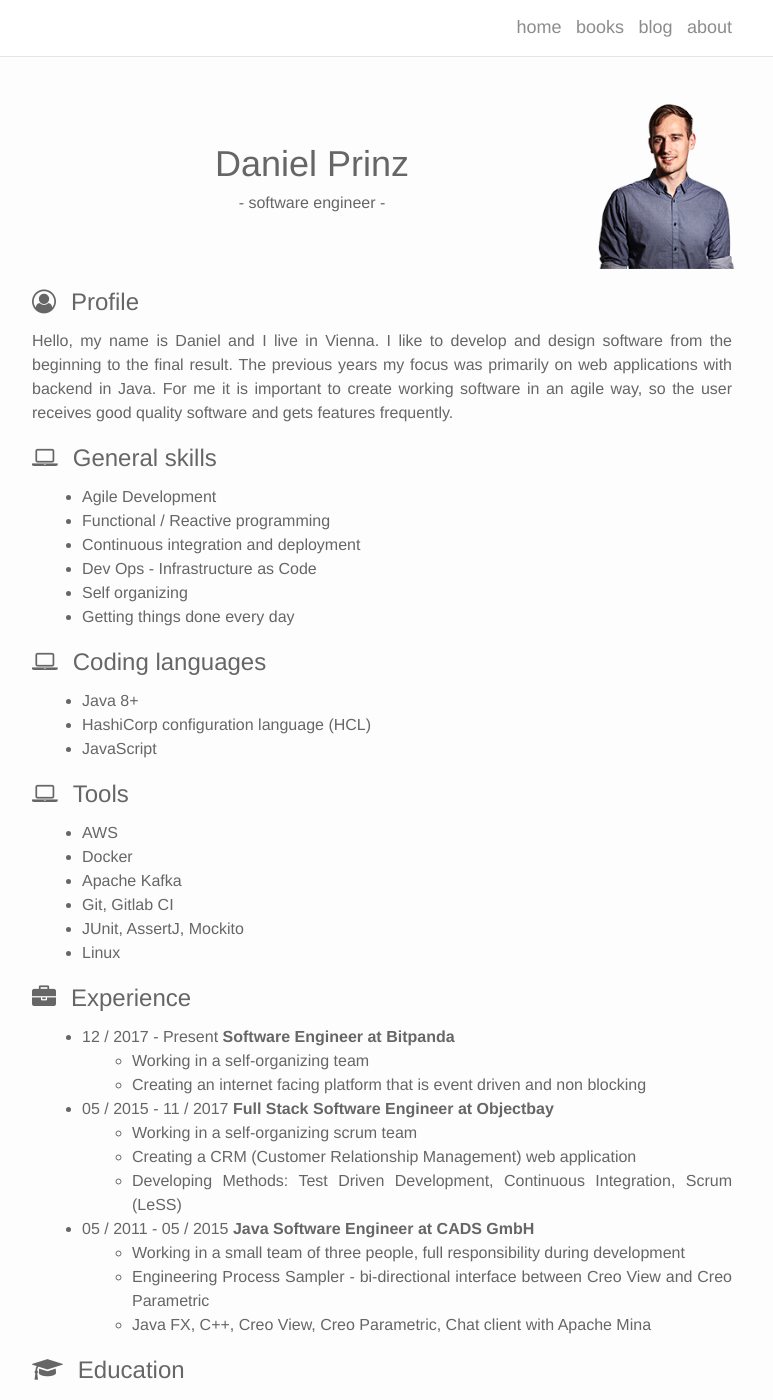
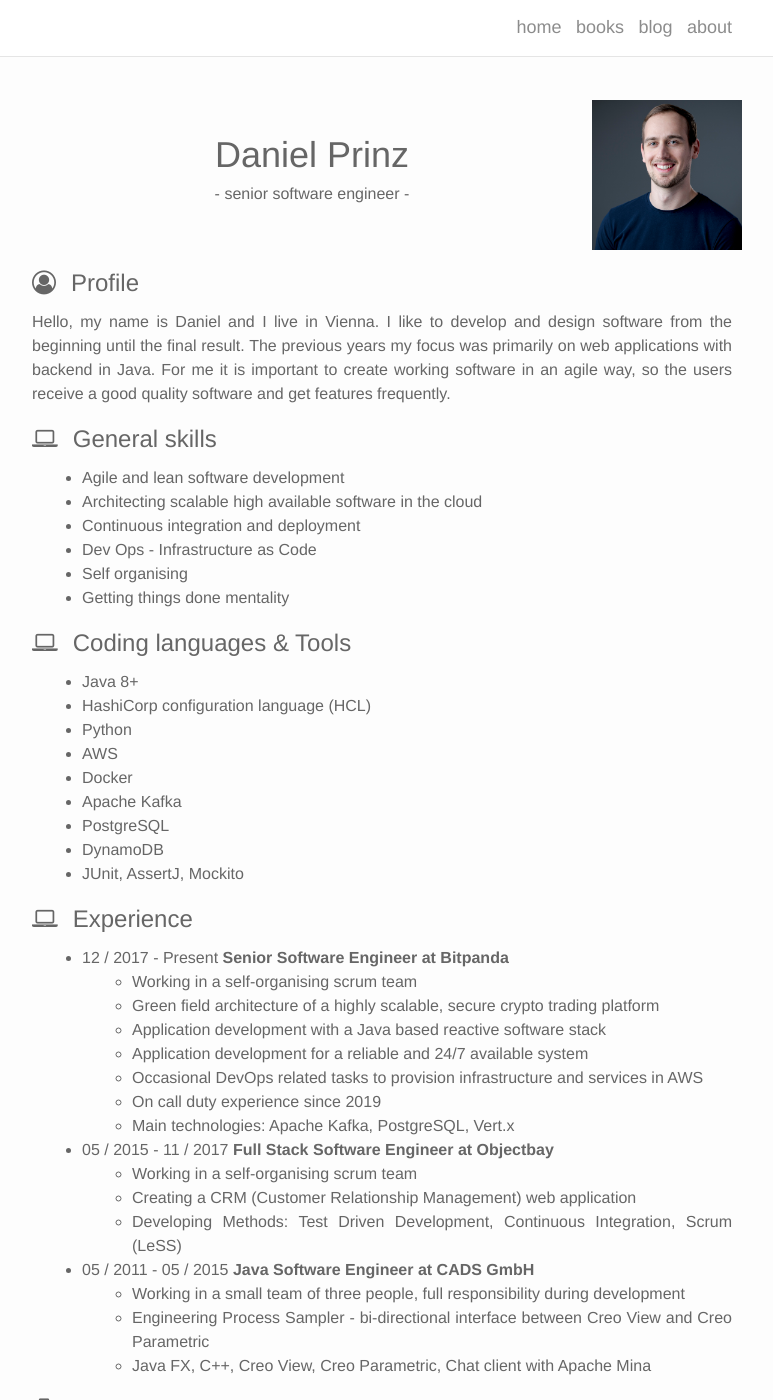
Before and after one commit to danielprinz/danielprinz.github.io, a Jekyll site: the page built from cv/cv.md, in a window 1280 px wide and 1400 px high. Shown: the whole window, without its empty margins (258-1031 px from the left). Built offline with Jekyll 4.4.1, drawn with Linux system fonts in a browser that asks for light colours; some of the changed text lies outside the part shown.

Commit message:
update image and experience

```diff
--- a/cv/cv.md
+++ b/cv/cv.md
@@ -1,42 +1,45 @@
 ---
 layout: cv
 title: Daniel Prinz
-description: software engineer
+description: senior software engineer
 permalink: /cv/
 displayHeaderLink: false
 ---
 
 ## Profile
-Hello, my name is Daniel and I live in Vienna. I like to develop and design software from the beginning to the final result. The previous years my focus was primarily on web applications with backend in Java.
-For me it is important to create working software in an agile way, so the user receives good quality software and gets features frequently.
+Hello, my name is Daniel and I live in Vienna. I like to develop and design software from the beginning until the final result. The previous years my focus was primarily on web applications with backend in Java.
+For me it is important to create working software in an agile way, so the users receive a good quality software and get features frequently.
 
 ## General skills
-* Agile Development
-* Functional / Reactive programming
+* Agile and lean software development
+* Architecting scalable high available software in the cloud
 * Continuous integration and deployment
 * Dev Ops - Infrastructure as Code
-* Self organizing
-* Getting things done every day
+* Self organising
+* Getting things done mentality
 
-## Coding languages
+## Coding languages & Tools
 * Java 8+
 * HashiCorp configuration language (HCL)
-* JavaScript
-
-## Tools
+* Python
 * AWS
 * Docker
 * Apache Kafka
-* Git, Gitlab CI
+* PostgreSQL
+* DynamoDB
 * JUnit, AssertJ, Mockito
-* Linux
 
 ## Experience
-* 12 / 2017 - Present **Software Engineer at Bitpanda**
-	* Working in a self-organizing team
-	* Creating an internet facing platform that is event driven and non blocking
+* 12 / 2017 - Present **Senior Software Engineer at Bitpanda**
+	* Working in a self-organising scrum team
+	* Green field architecture of a highly scalable, secure crypto trading platform
+	* Application development with a Java based reactive software stack
+	* Application development for a reliable and 24/7 available system
+	* Occasional DevOps related tasks to provision infrastructure and services in AWS
+	* On call duty experience since 2019
+	* Main technologies: Apache Kafka, PostgreSQL, Vert.x
 * 05 / 2015 - 11 / 2017 **Full Stack Software Engineer at Objectbay**
-	* Working in a self-organizing scrum team
+	* Working in a self-organising scrum team
 	* Creating a CRM (Customer Relationship Management) web application
 	* Developing Methods: Test Driven Development, Continuous Integration, Scrum (LeSS)
 * 05 / 2011 - 05 / 2015 **Java Software Engineer at CADS GmbH**
@@ -45,9 +48,15 @@ For me it is important to create working software in an agile way, so the user r
 	* Java FX, C++, Creo View, Creo Parametric, Chat client with Apache Mina
 
 ## Education
-* 07 / 2016 **Certified Scrum Master**
+* Mentionable Education in form of Books
+  * _Team Topologies_ by Matthew Skelton & Manuel Pais
+  * _Release It!: Design and Deploy Production-Ready Software_ by Michael T. Nygard
+  * _Building Microservices_ by Sam Newman
+  * _Designing Data-Intensive Applications:_ The Big Ideas Behind Reliable, Scalable, and Maintainable Systems by Martin Kleppmann
+  * _Domain-Driven Design Distilled_ by Vaughn Vernon
+* 07 / 2016 _Certified Scrum Master_
 	* Advanced training about how to work in an agile team with an official ScrumAlliance Certification
-* 09 / 2005 - 06 / 2010 **HTL-Perg**
+* 09 / 2005 - 06 / 2010 _HTL-Perg_
 	* basics about data processing and programming
 	* thesis about a web configurator for industrial plants
 
```
Also changed, not shown: img/profile_pic.png, 1 other file.
